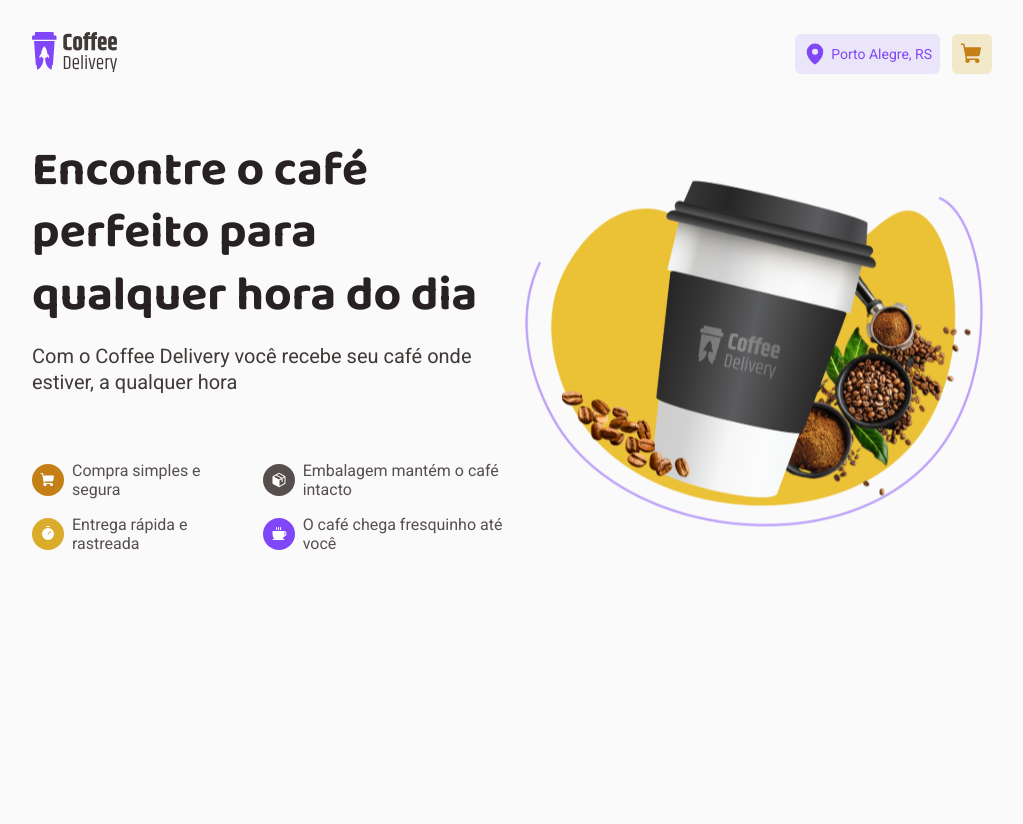
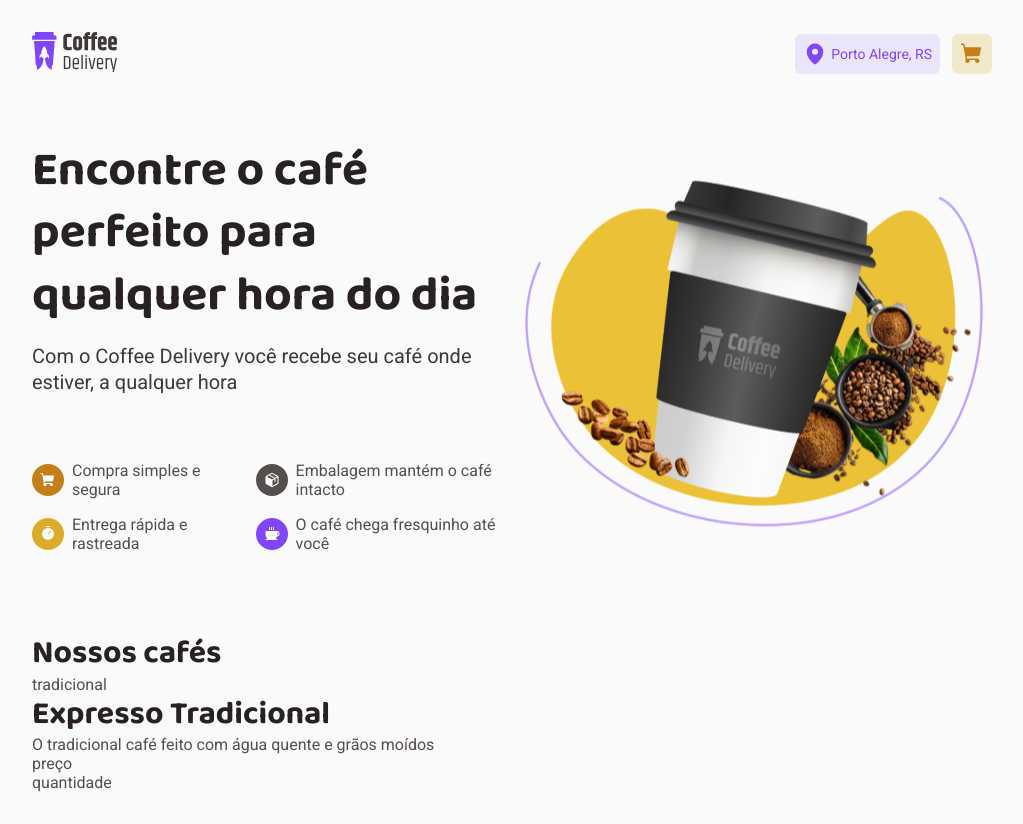
Before and after one commit to gabifrancamr/coffeDelivery, a React (Vite) app: page / in a window 1280 px wide. Shown: the whole page, without its empty margins (128-1151 px from the left). Before the commit the page ends 800 px from the top, so only its background shows below. Built offline with nearby package versions, Linux system fonts and the light colour scheme; the HTML template or start-up script is replaced by a standard one.

Commit message:
área dos cafés

```diff
--- a/src/pages/Home/index.tsx
+++ b/src/pages/Home/index.tsx
@@ -1,4 +1,11 @@
-import { HomeContent, Intro, IntroText, Items } from './styles'
+import {
+  HomeContent,
+  Intro,
+  IntroText,
+  Items,
+  CoffeArea,
+  CoffeOptions,
+} from './styles'
 import introImage from '../../assets/Intro.svg'
 import { Coffee, Package, ShoppingCart, Timer } from 'phosphor-react'
 
@@ -46,6 +53,23 @@
         </IntroText>
         <img src={introImage} alt="café" />
       </Intro>
+
+      <CoffeArea>
+        <h1>Nossos cafés</h1>
+        <CoffeOptions>
+          <div>
+            <div>
+              <span>tradicional</span>
+              <h1>Expresso Tradicional</h1>
+              <p>O tradicional café feito com água quente e grãos moídos</p>
+            </div>
+            <div>
+              <span>preço</span>
+              <div>quantidade</div>
+            </div>
+          </div>
+        </CoffeOptions>
+      </CoffeArea>
     </HomeContent>
   )
 }
--- a/src/pages/Home/styles.ts
+++ b/src/pages/Home/styles.ts
@@ -6,14 +6,12 @@
 
 export const Intro = styled.div`
   display: flex;
+  gap: 1rem;
 `
 
 export const IntroText = styled.div`
   h1 {
-    font-family: 'Baloo 2', sans-serif;
-    color: ${(props) => props.theme['base-title']};
     font-size: 3rem;
-    line-height: 1.3;
     font-weight: bolder;
   }
 
@@ -60,3 +58,14 @@
     }
   }
 `
+
+export const CoffeArea = styled.div`
+  margin-top: 4rem;
+  h1 {
+    font-size: 2rem;
+    font-weight: bolder;
+  }
+`
+
+export const CoffeOptions = styled.div``
+// img, tag, título, descricao
--- a/src/styles/global.ts
+++ b/src/styles/global.ts
@@ -14,8 +14,14 @@
 
     body {
         background-color: ${(props) => props.theme.background};
-        color: ${(props) => props.theme.white};
+        color: ${(props) => props.theme['base-text']};
         --webkit-font-smoothing: antialiased;
+    }
+
+    h1 {
+        font-family: 'Baloo 2', sans-serif;
+        color: ${(props) => props.theme['base-title']};
+        line-height: 1.3;
     }
 
     body, input, textarea, button {
```
